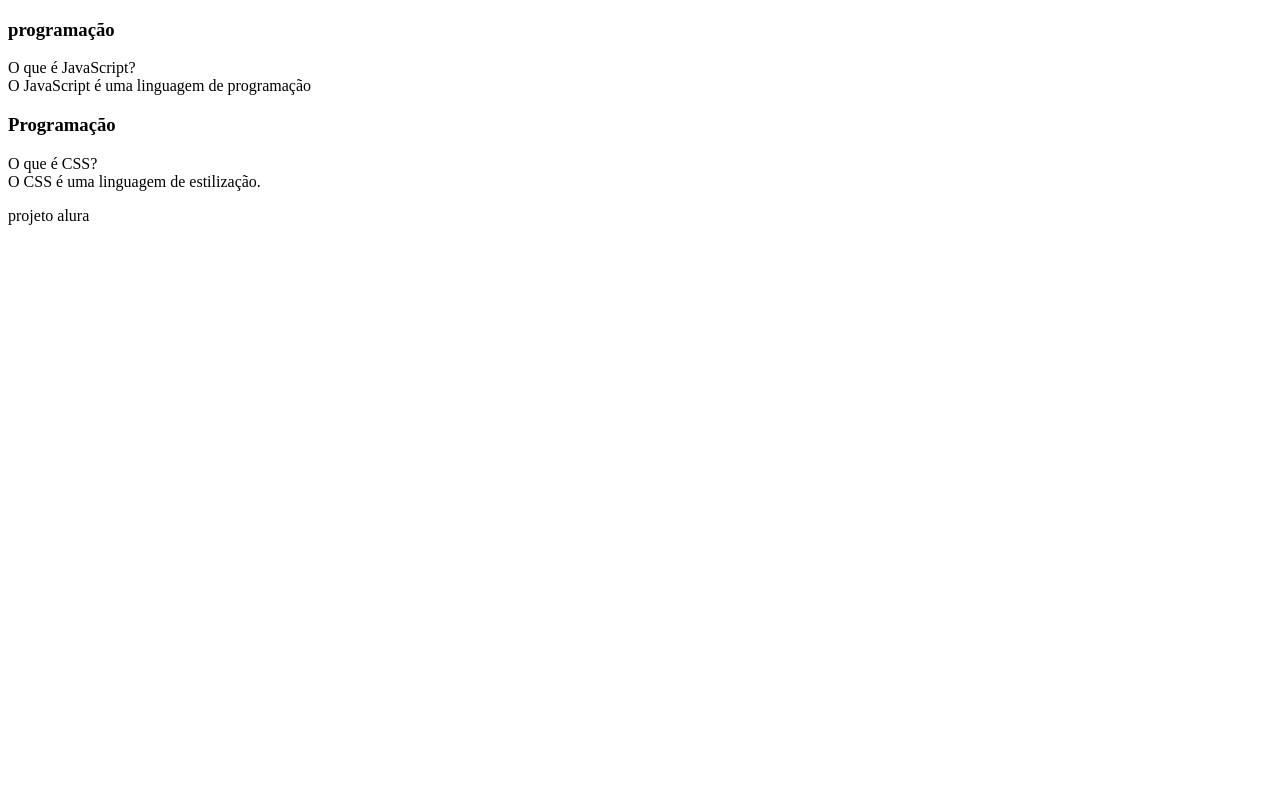
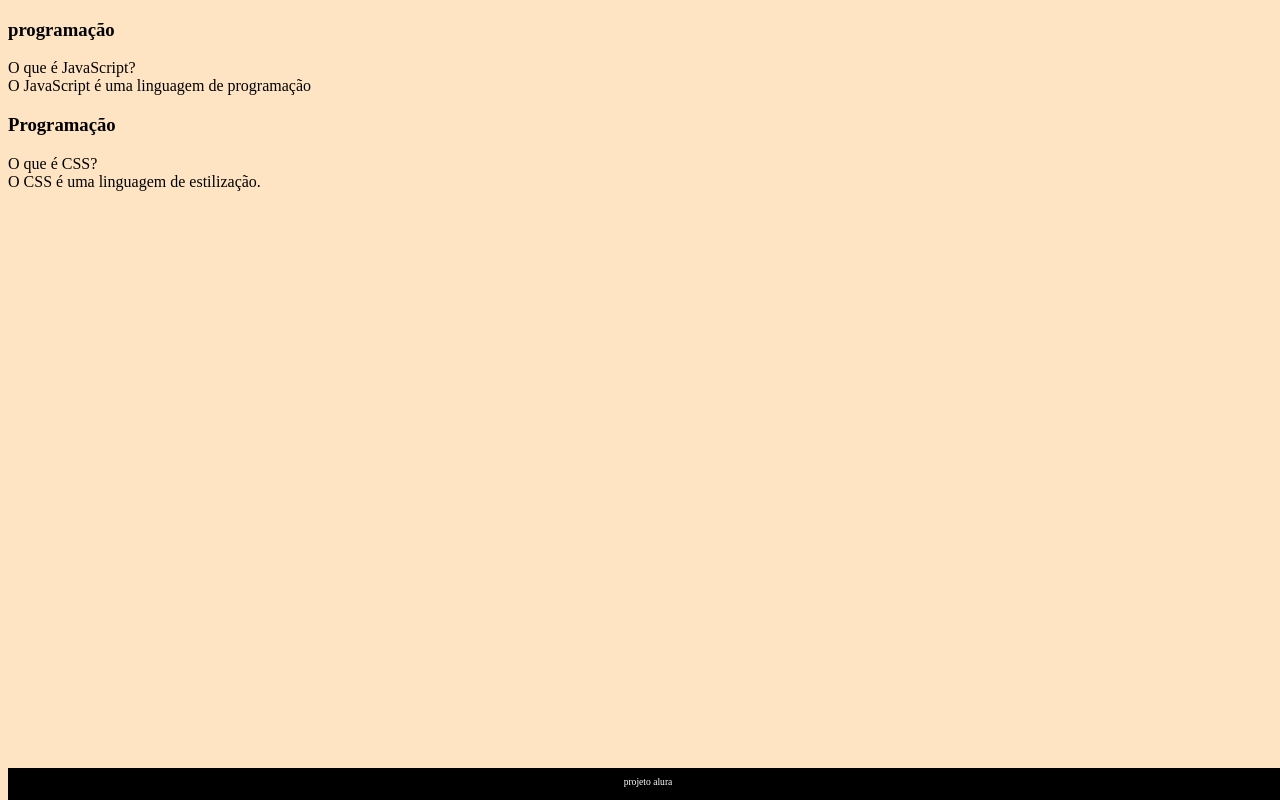
Before and after one commit to kenway32/4z-io, a plain HTML site: page index.html in a window 1280 px wide. Drawn offline with Linux system fonts and the light colour scheme.

Commit message:
Add files via upload

```diff
--- a/index.html
+++ b/index.html
@@ -3,6 +3,7 @@
 <head>
     <meta charset="UTF-8">
     <meta name="viewport" content="width=device-width, initial-scale=1.0">
+    <link rel="stylesheet" href="style.css">
     <title>Flashcard</title>
 </head>
 <body>
--- /dev/null
+++ b/style.css
@@ -0,0 +1,48 @@
+body {
+    background-color: bisque;
+    }
+    footer {
+        background-color: black
+        color: white;
+        }
+        footer {
+background-color: black;
+color: white;
+bottom: 0;
+}
+footer {
+    background-color: black;
+    color: white;
+    position: fixed;
+    bottom: 0;
+    }
+    footer {
+        background-color: black;
+        color: white;
+        position: fixed;
+        bottom: 0;
+        width: 100%;
+        }
+        footer p {
+        }
+        footer p {
+            text-align: center;
+            font-size: 0.6rem;
+            }
+            footer {
+                background-color: black;
+                color: white;
+                position: fixed;
+                bottom: 0;
+                width: 100%;
+                height: 2rem;
+                }
+                footer p {
+                    text-align:center;
+                    font-size: 0.6rem;
+                    margin-top: 0.5rem;
+                    }
+                    body {
+                        background-color: bisque;
+                        font-family: Bai Jamjuree;
+                        }
```
